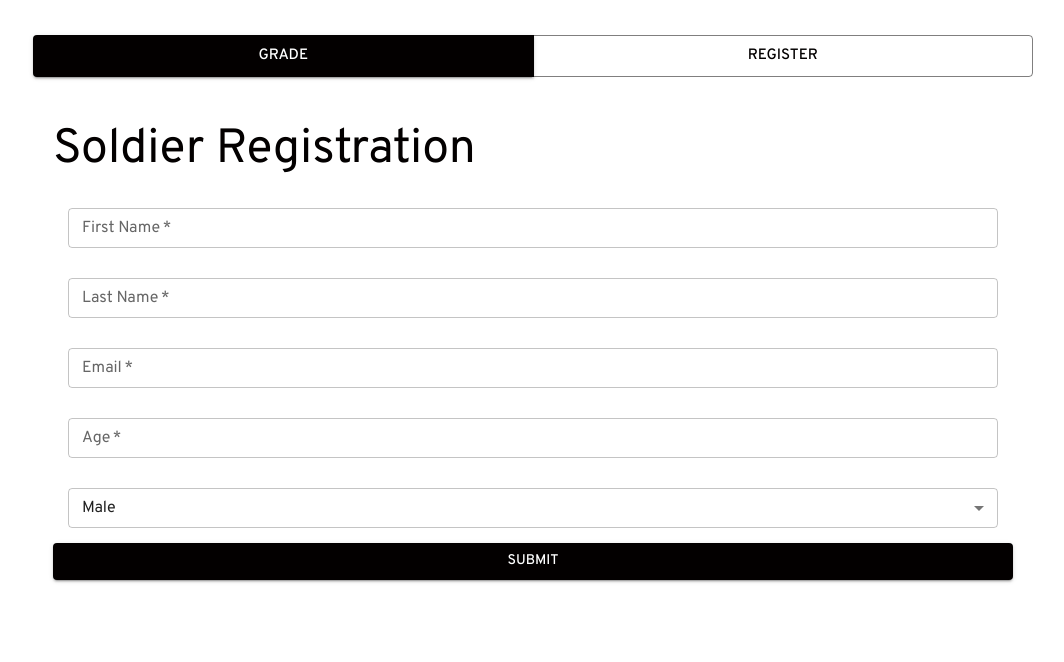
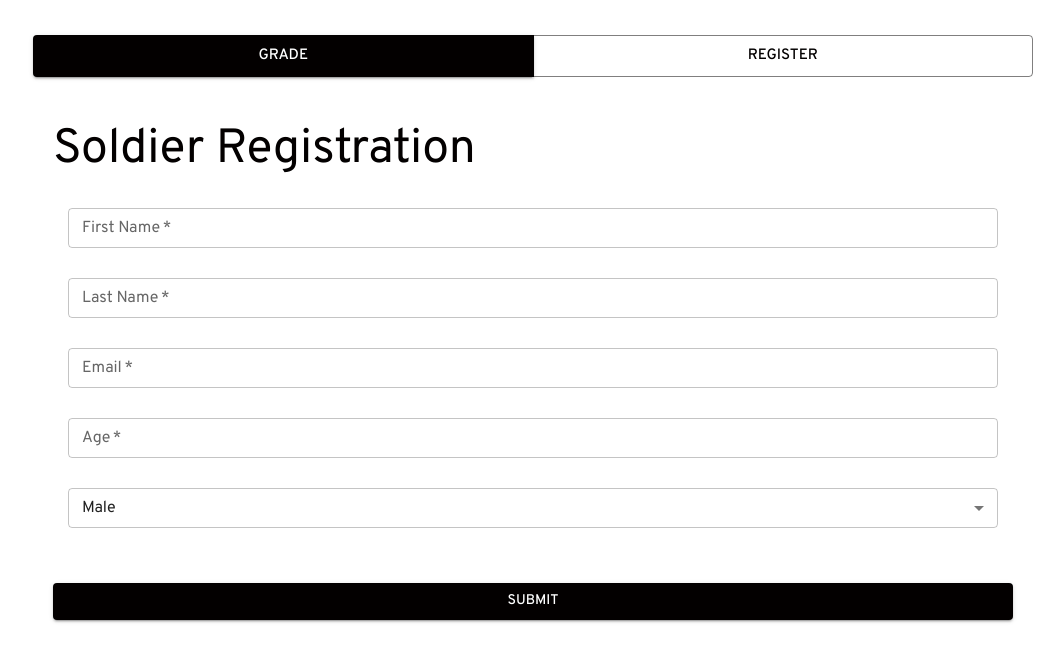
Before and after one commit to rhou7873/ACFTApplication, a Next.js app: page /register in a window 1280 px wide. Shown: the top 662 px of the page, without its empty margins (107-1171 px from the left). Built offline with nearby package versions, Linux system fonts and the light colour scheme.

Commit message:
fixed styling errors

```diff
--- a/components/SoldierDropdown.tsx
+++ b/components/SoldierDropdown.tsx
@@ -29,7 +29,7 @@ function SoldierDropdown(props: SoldierDropdownProps) {
     useEffect(() => {
         if (soldiers.length > 0) {
             if (props.testName !== "mdl") {
-            soldiers.sort((a, b) => a.mdl - b.mdl);
+                soldiers.sort((a, b) => a.mdl - b.mdl).reverse();
             }
             setCurrSoldier(soldiers[soldiers.length - 1]);
         }
--- a/styles/NewSoldierForm.module.css
+++ b/styles/NewSoldierForm.module.css
@@ -3,8 +3,8 @@
 }
 
 .formContainer {
-    display: flex;
-    flex-direction: column;
+    display: flex !important;
+    flex-direction: column !important;
     margin-top: 15px;
 }
 
@@ -13,5 +13,5 @@
 }
 
 .submitButton {
-    margin-top: 40px;
+    margin-top: 40px !important;
 }
```
